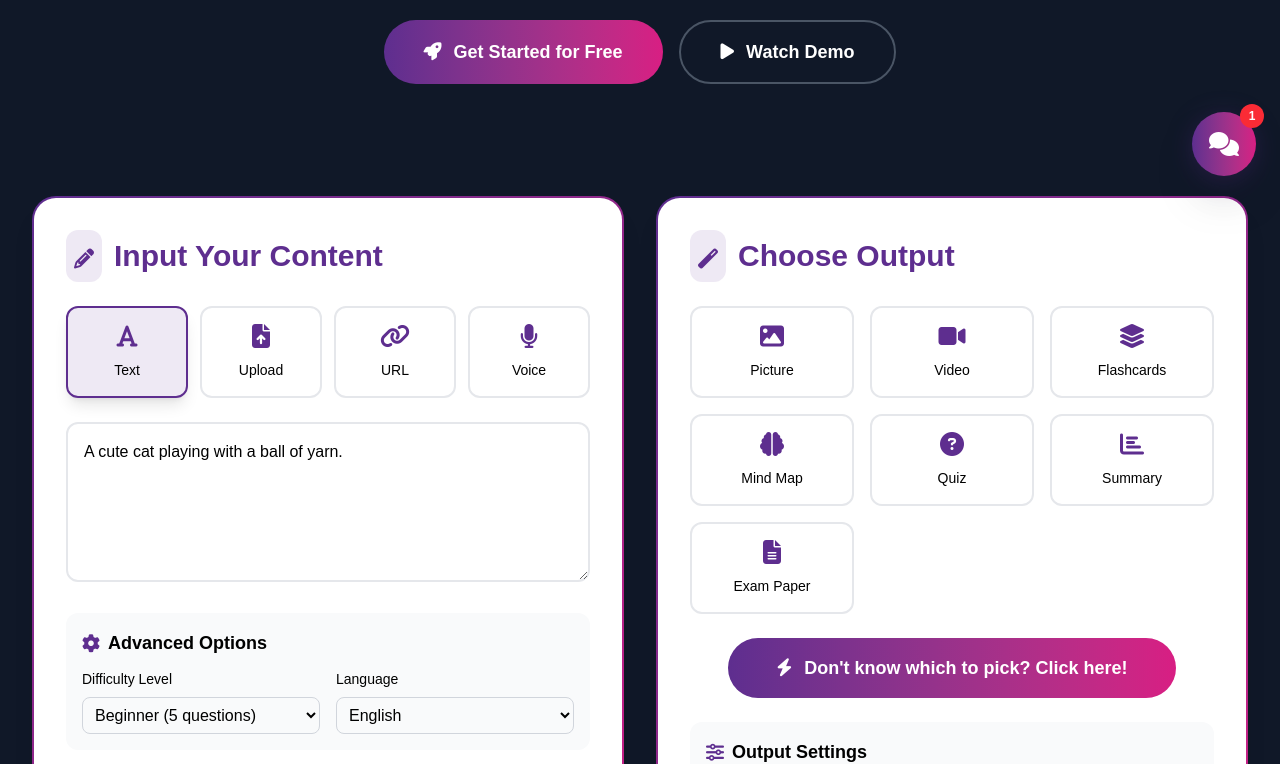
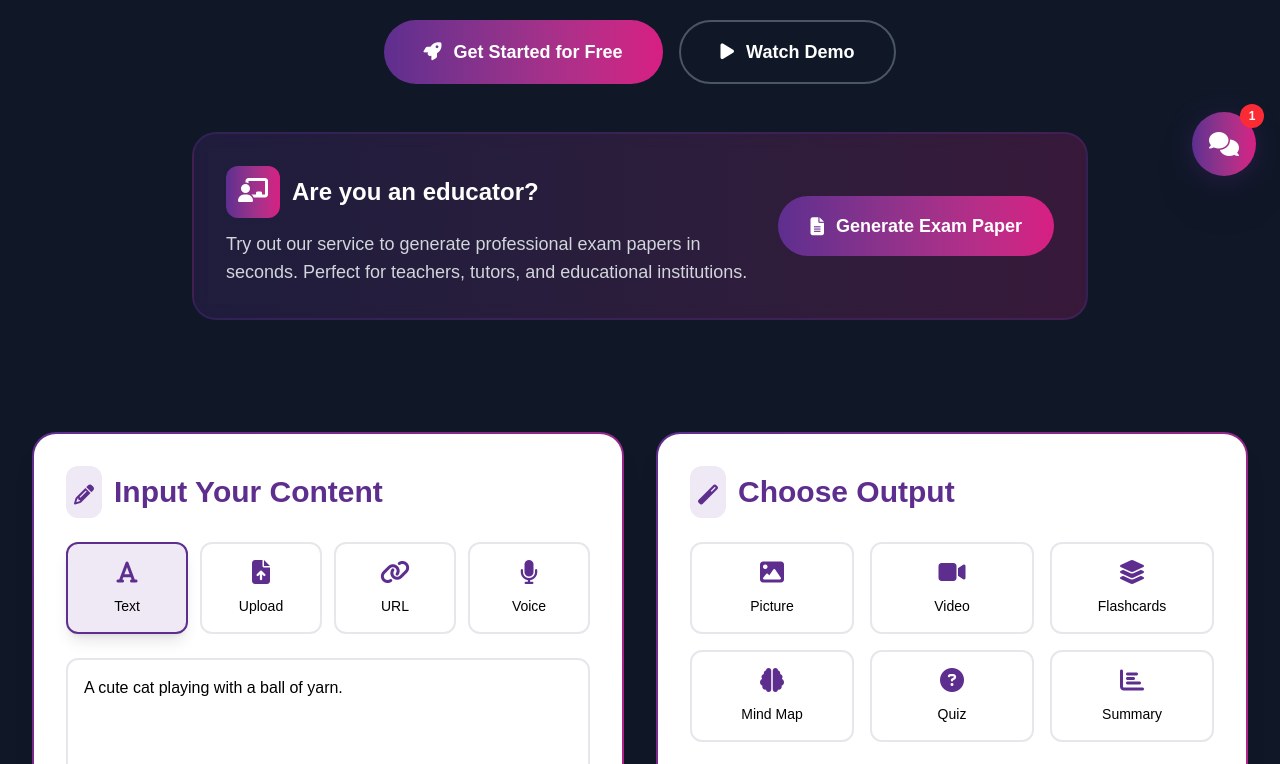
Before and after one commit to fujianmian/TrialGreatHack, a Next.js app: page / in a window 1280 px wide. Shown: the part 600-1364 px from the top of the page. Built offline with nearby package versions, Linux system fonts and the light colour scheme.

Commit message:
fix pic recommend and relocate exam

```diff
--- a/src/app/api/recommend/route.ts
+++ b/src/app/api/recommend/route.ts
@@ -35,7 +35,7 @@ export async function POST(req: Request) {
     const prompt = `
       You are an educational assistant.
       The user wants to learn about: "${userInput}".
-      Recommend the most effective format: one of [video, flashcards, mindmap, quiz, summary, image].
+      Recommend the most effective format: one of [video, flashcards, mindmap, quiz, summary, picture].
       Reply ONLY with the format id (exactly one word).
     `;
 
--- a/src/app/page.tsx
+++ b/src/app/page.tsx
@@ -44,7 +44,6 @@ const outputOptions: OutputOption[] = [
   { id: 'mindmap', name: 'Mind Map', icon: 'fas fa-brain' },
   { id: 'quiz', name: 'Quiz', icon: 'fas fa-question-circle' },
   { id: 'summary', name: 'Summary', icon: 'fas fa-chart-bar' },
-  { id: 'exam', name: 'Exam Paper', icon: 'fas fa-file-alt' },
 ];
 
 const features: Feature[] = [
@@ -94,8 +93,6 @@ export default function Home() {
 
   const mainContentRef = useRef<HTMLDivElement>(null);
 
-  // Font Awesome is now loaded globally in layout.tsx
-
   // Close user menu when clicking outside
   useEffect(() => {
     const handleClickOutside = (event: MouseEvent) => {
@@ -129,7 +126,6 @@ export default function Home() {
 
   const checkAuthStatus = async () => {
     try {
-      // Check both Cognito session and legacy auth
       const sessionData = sessionStorage.getItem('cognitoSession');
       const localData = localStorage.getItem('cognitoSession');
       const legacyToken = localStorage.getItem('authToken');
@@ -143,7 +139,6 @@ export default function Home() {
         }
       }
 
-      // Fallback to legacy storage
       if (legacyToken) {
         const userData = localStorage.getItem('userData');
         if (userData) {
@@ -153,7 +148,6 @@ export default function Home() {
         }
       }
 
-      // Not authenticated
       setIsAuthenticated(false);
       setUser(null);
     } catch (error) {
@@ -167,13 +161,11 @@ export default function Home() {
     try {
       setLoading(true);
 
-      // Clear all session data
       sessionStorage.removeItem('cognitoSession');
       localStorage.removeItem('cognitoSession');
       sessionStorage.removeItem('authToken');
       localStorage.removeItem('userData');
 
-      // Add 1 second delay
       await new Promise(resolve => setTimeout(resolve, 1000));
 
       setIsAuthenticated(false);
@@ -181,9 +173,6 @@ export default function Home() {
       setShowUserMenu(false);
 
       setLoading(false);
-
-      // Optional: redirect to home or login
-      // window.location.href = '/';
     } catch (error) {
       console.error('Logout error:', error);
       setLoading(false);
@@ -237,16 +226,14 @@ export default function Home() {
       setShowQuiz(true);
       return;
     }
-
     if (selectedOutputOption === 'picture') {
       setShowPicture(true);
       return;
     }
+  };
 
-    if (selectedOutputOption === 'exam') {
-      setShowExam(true);
-      return;
-    }
+  const handleGenerateExam = () => {
+    setShowExam(true);
   };
 
   const handleBackFromFlashcards = () => setShowFlashcards(false);
@@ -305,7 +292,6 @@ export default function Home() {
       }
     }
 
-    // Reset the input value to allow uploading the same file again
     event.target.value = '';
   };
 
@@ -551,6 +537,30 @@ export default function Home() {
                 Watch Demo
               </button>
             </div>
+
+            {/* Educator Exam Paper CTA */}
+            <div className="mt-12 p-8 bg-gradient-to-r from-[#5E2E8F]/20 to-[#D81E83]/20 rounded-3xl border-2 border-[#5E2E8F]/30 backdrop-blur-sm">
+              <div className="flex flex-col md:flex-row items-center justify-between gap-6">
+                <div className="text-left flex-1">
+                  <div className="flex items-center gap-3 mb-3">
+                    <div className="p-3 bg-gradient-to-r from-[#5E2E8F] to-[#D81E83] rounded-xl">
+                      <i className="fas fa-chalkboard-teacher text-2xl text-white"></i>
+                    </div>
+                    <h3 className="text-2xl font-bold text-white">Are you an educator?</h3>
+                  </div>
+                  <p className="text-lg text-gray-300">
+                    Try out our service to generate professional exam papers in seconds. Perfect for teachers, tutors, and educational institutions.
+                  </p>
+                </div>
+                <button
+                  onClick={handleGenerateExam}
+                  className="px-8 py-4 rounded-full bg-gradient-to-r from-[#5E2E8F] to-[#D81E83] text-white font-semibold text-lg hover:from-[#4A2480] hover:to-[#C41A75] transition-all duration-300 hover:-translate-y-1 hover:shadow-2xl whitespace-nowrap flex items-center gap-3"
+                >
+                  <i className="fas fa-file-alt"></i>
+                  Generate Exam Paper
+                </button>
+              </div>
+            </div>
           </div>
         </section>
 
@@ -732,9 +742,7 @@ export default function Home() {
             </div>
 
             <div className="grid grid-cols-2 md:grid-cols-3 gap-4 mb-6">
-              {outputOptions.map((option) => {
-                console.log("Rendering option:", option.name);
-                return (
+              {outputOptions.map((option) => (
                 <div
                   key={option.id}
                   className={`text-center p-4 border-2 rounded-xl cursor-pointer transition-all duration-300 hover:scale-105 ${
@@ -747,8 +755,7 @@ export default function Home() {
                   <i className={`${option.icon} text-2xl mb-3 text-[#5E2E8F]`}></i>
                   <p className="text-sm font-medium text-black">{option.name}</p>
                 </div>
-              );
-            })}
+              ))}
             </div>
 
             <div className="text-center mb-6">
```
